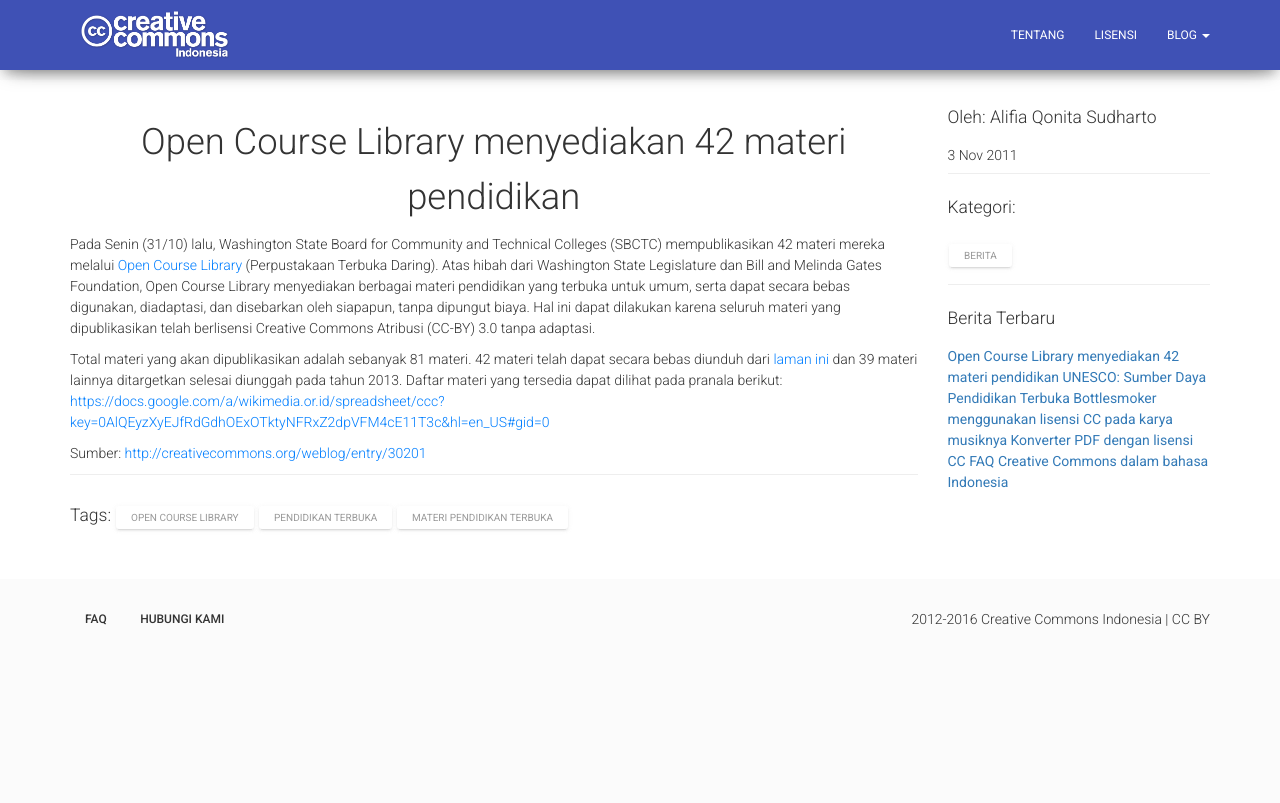
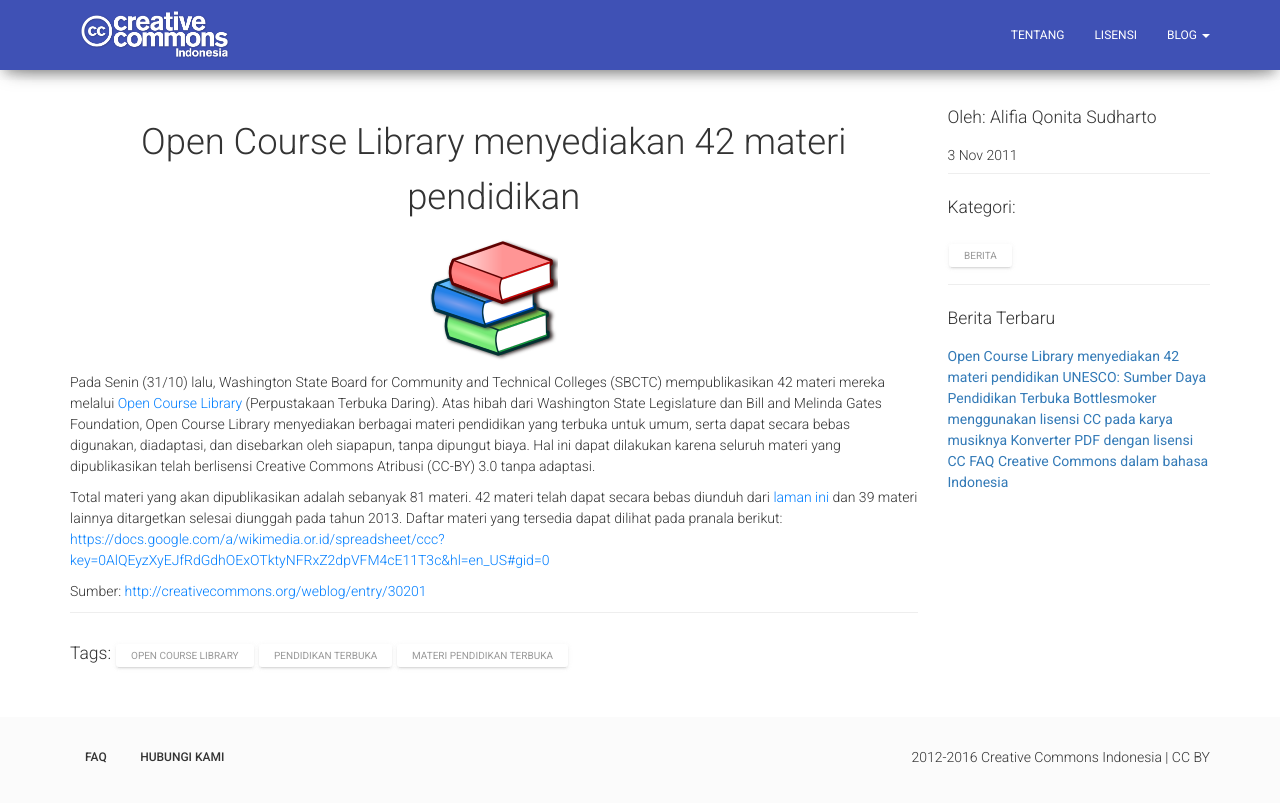
Before and after one commit to RioSatria/CCID, a Jekyll site: the page built from _posts/2011-11-03-open-course-library-menyediakan-42-materi-pendidikan.markdown, in a window 1280 px wide. Shown: the top 803 px of the page. Built offline with Jekyll 4.4.1, drawn with Linux system fonts in a browser that asks for light colours; nearby versions of some CDN libraries; our own code applies the rules of GitHub Pages for plain Markdown files.

Commit message:
Updated Open Course Library Menyediakan 42 Materi Pendidikan

```diff
--- a/_posts/2011-11-03-open-course-library-menyediakan-42-materi-pendidikan.markdown
+++ b/_posts/2011-11-03-open-course-library-menyediakan-42-materi-pendidikan.markdown
@@ -10,6 +10,8 @@
 author: nita
 ---
 
+![Nuvola_apps_bookcase.svg.png](/uploads/Nuvola_apps_bookcase.svg.png){: .img-responsive .center-block }
+
 Pada Senin (31/10) lalu, Washington State Board for Community and Technical Colleges (SBCTC) mempublikasikan 42 materi mereka melalui [Open Course Library](http://www.opencourselibrary.org/) (Perpustakaan Terbuka Daring). Atas hibah dari Washington State Legislature dan Bill and Melinda Gates Foundation, Open Course Library menyediakan berbagai materi pendidikan yang terbuka untuk umum, serta dapat secara bebas digunakan, diadaptasi, dan disebarkan oleh siapapun, tanpa dipungut biaya. Hal ini dapat dilakukan karena seluruh materi yang dipublikasikan telah berlisensi Creative Commons Atribusi (CC-BY) 3.0 tanpa adaptasi.
 
 Total materi yang akan dipublikasikan adalah sebanyak 81 materi. 42 materi telah dapat secara bebas diunduh dari [laman ini](http://www.opencourselibrary.org/phase-1-courses) dan 39 materi lainnya ditargetkan selesai diunggah pada tahun 2013. Daftar materi yang tersedia dapat dilihat pada pranala berikut: [https://docs.google.com/a/wikimedia.or.id/spreadsheet/ccc?key=0AlQEyzXyEJfRdGdhOExOTktyNFRxZ2dpVFM4cE11T3c&hl=en_US#gid=0](https://docs.google.com/a/wikimedia.or.id/spreadsheet/ccc?key=0AlQEyzXyEJfRdGdhOExOTktyNFRxZ2dpVFM4cE11T3c&hl=en_US#gid=0)
```
